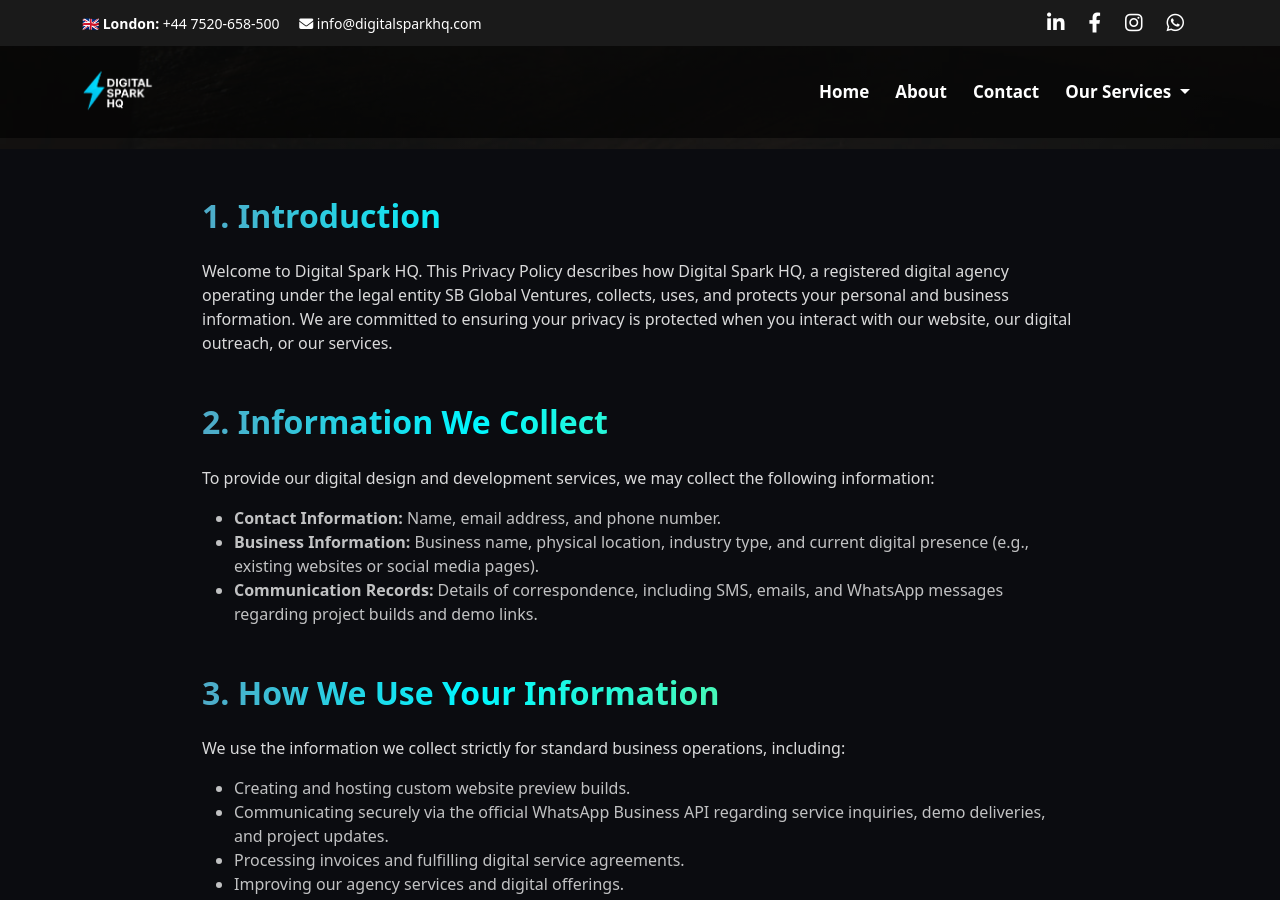
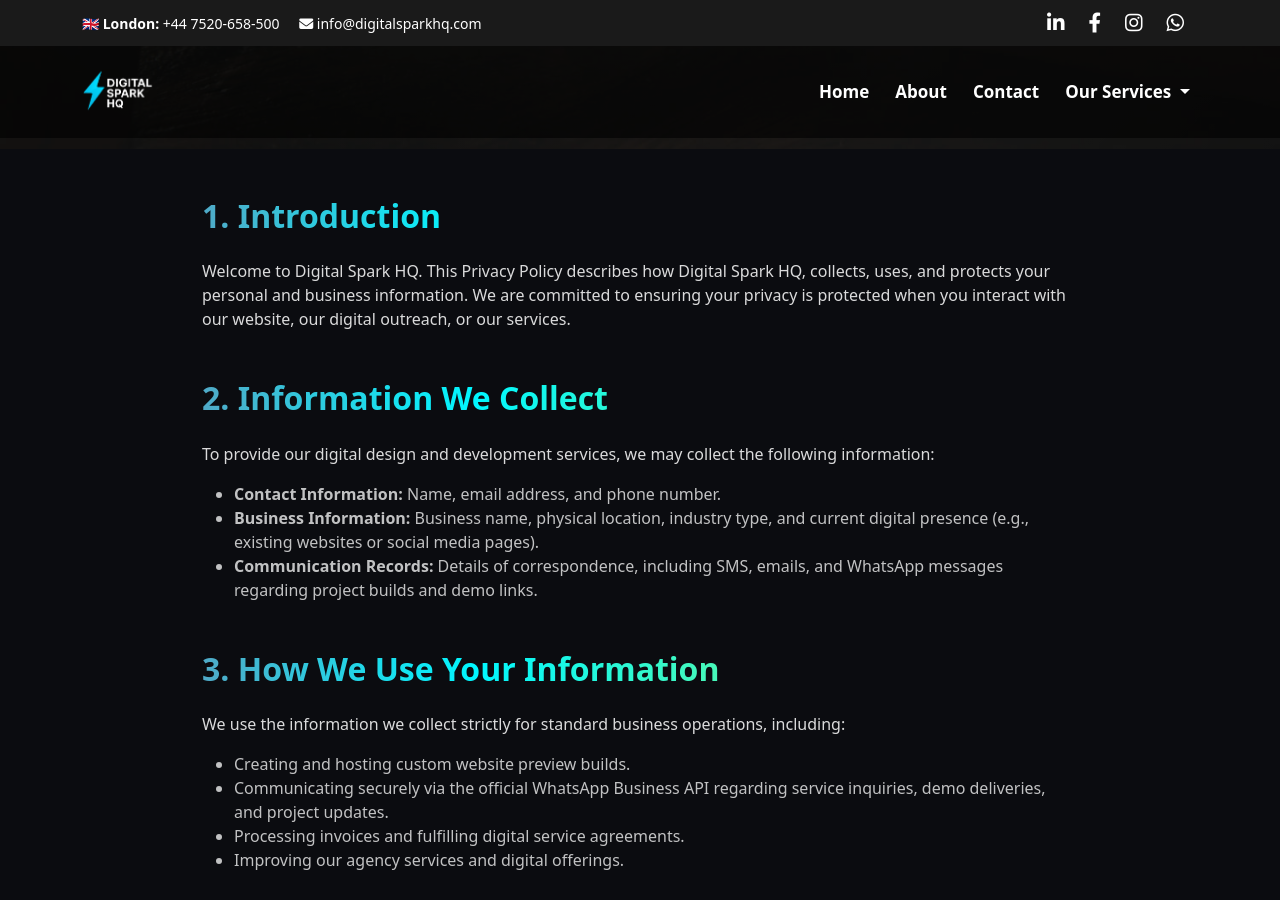
Before and after one commit to Iambiswajit-C/digitalsparkhq, a Jekyll site: the page built from privacy-policy.md, in a window 1280 px wide and 900 px high, scrolled down 751 px. Built offline with Jekyll 4.4.1, drawn with Linux system fonts in a browser that asks for light colours; some of the changed text lies outside the part shown.

Commit message:
Update privacy-policy.md

```diff
--- a/privacy-policy.md
+++ b/privacy-policy.md
@@ -31,7 +31,7 @@
 
     <h2 class="fw-bold gradient-text mb-4">1. Introduction</h2>
     <p class="text-white-75">
-      Welcome to Digital Spark HQ. This Privacy Policy describes how Digital Spark HQ, a registered digital agency operating under the legal entity SB Global Ventures, collects, uses, and protects your personal and business information. We are committed to ensuring your privacy is protected when you interact with our website, our digital outreach, or our services.
+      Welcome to Digital Spark HQ. This Privacy Policy describes how Digital Spark HQ, collects, uses, and protects your personal and business information. We are committed to ensuring your privacy is protected when you interact with our website, our digital outreach, or our services.
     </p>
 
     <h2 class="fw-bold gradient-text mt-5 mb-4">2. Information We Collect</h2>
@@ -76,7 +76,7 @@
 
     <h2 class="fw-bold gradient-text mt-5 mb-4">7. Data Security</h2>
     <p class="text-white-75">
-      Digital Spark HQ, under the administration of SB Global Ventures, implements industry-standard security measures to protect your data against unauthorized access, alteration, disclosure, or destruction.
+      Digital Spark HQ, implements industry-standard security measures to protect your data against unauthorized access, alteration, disclosure, or destruction.
     </p>
 
     <h2 class="fw-bold gradient-text mt-5 mb-4">8. Your UK-GDPR Rights</h2>
@@ -96,7 +96,6 @@
       If you have any questions about this Privacy Policy or how your data is handled, please contact us at:
       <br><br>
       <strong>Digital Spark HQ</strong><br>
-      <span class="text-white-50">(A unit of SB Global Ventures)</span><br>
       <a href="mailto:info@digitalsparkhq.com" class="text-white fw-bold">
         info@digitalsparkhq.com
       </a><br>
```
